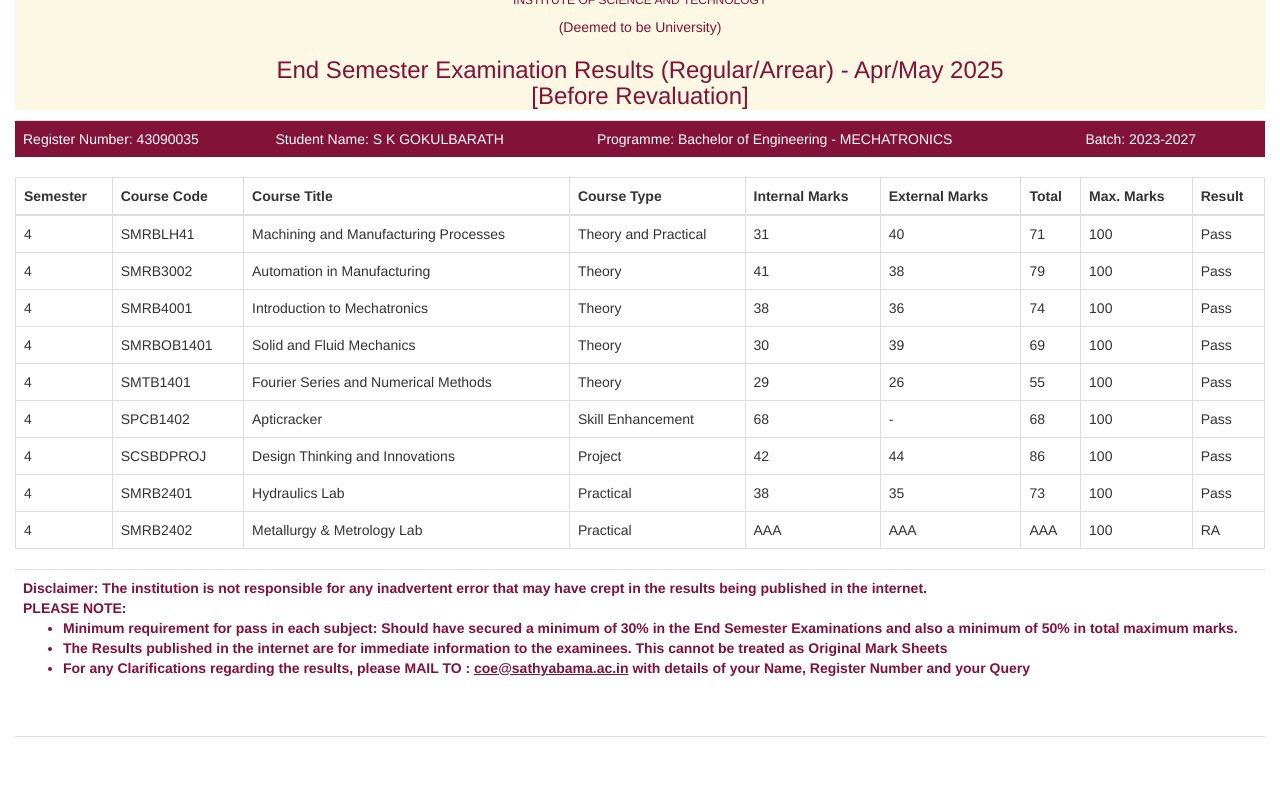
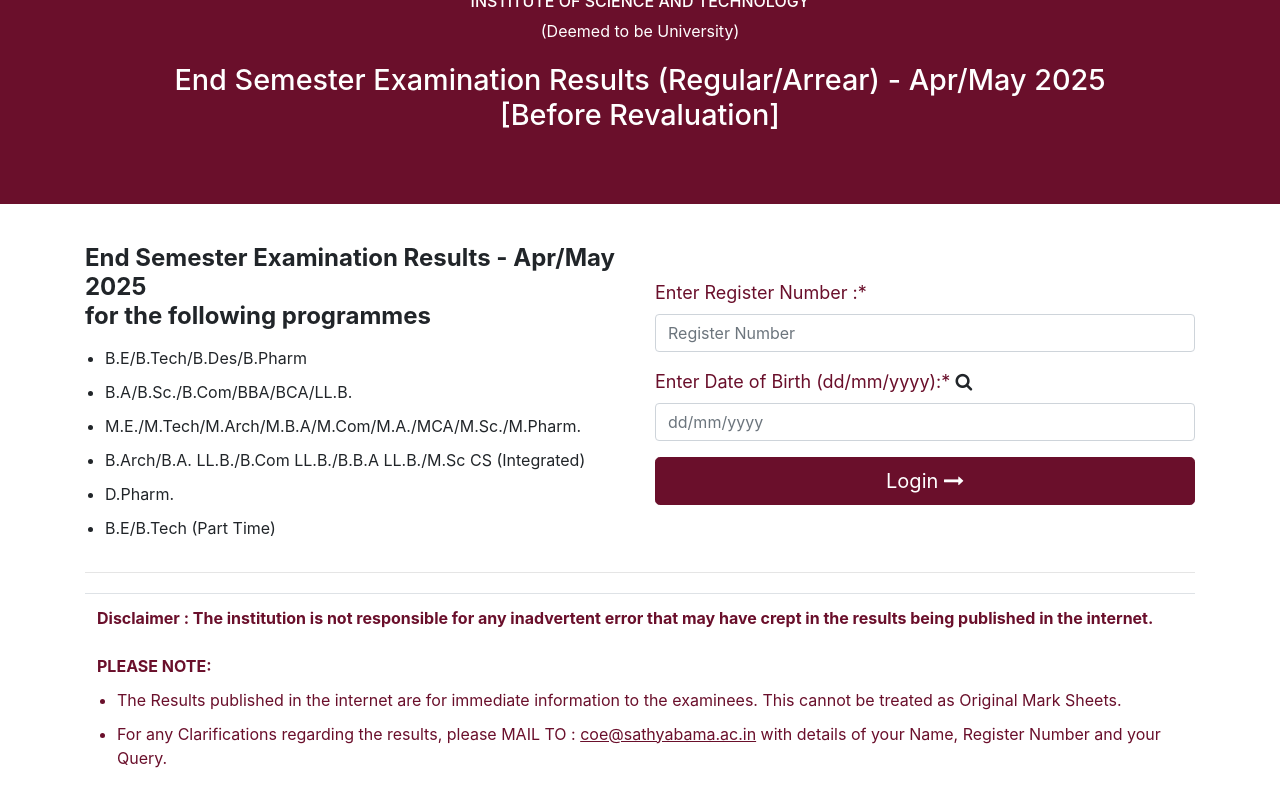
Before and after one commit to notnotdev/sist-r, a plain HTML site: page 43090035.html in a window 1280 px wide. Shown: the part 128-924 px from the top of the page. Before the commit the page ends 901 px from the top, so only its background shows below. Drawn offline with Linux system fonts and the light colour scheme; no server answers.

Commit message:
Update 43090035.html

```diff
--- a/43090035.html
+++ b/43090035.html
@@ -1,229 +1,196 @@
 <!DOCTYPE html>
-<!-- saved from url=(0014)about:internet -->
-<html lang="en"><head><meta http-equiv="Content-Type" content="text/html; charset=UTF-8">
-    <title>SIST-ESE</title>
-
+<html lang="en"><head>
+<meta http-equiv="content-type" content="text/html; charset=UTF-8">
+    <title>END SEMESTER EXAM RESULTS</title>
+    <meta charset="utf-8">
     <meta name="viewport" content="width=device-width, initial-scale=1">
-    <link rel="shortcut icon" type="image/x-icon" href="https://sist.sathyabama.ac.in/sist_ese_may_2025/img/sist.ico">
-    <link rel="stylesheet" href="./SIST-ESE_files/bootstrap.min.css">
-    <script src="./SIST-ESE_files/jquery.min.js"></script>
-    <script src="./SIST-ESE_files/bootstrap.min.js"></script>
-    <link rel="stylesheet" href="./SIST-ESE_files/font-awesome.min.css">
+    <link rel="shortcut icon" type="image/x-icon" href="https://sist.sathyabama.ac.in/sist_ese_dec_2024/img/sist.ico">
+    <link rel="stylesheet" href="END%20SEMESTER%20EXAM%20RESULTS_files/bootstrap.min.css">
+    <script src="END%20SEMESTER%20EXAM%20RESULTS_files/jquery.min.js"></script>
+    <script src="END%20SEMESTER%20EXAM%20RESULTS_files/popper.min.js"></script>
+    <script src="END%20SEMESTER%20EXAM%20RESULTS_files/bootstrap.min.js"></script>
+    <link rel="stylesheet" href="END%20SEMESTER%20EXAM%20RESULTS_files/font-awesome.min.css">
     <style>
-        .fail {
-            background-color: red;
-            color: white;
-        }
-        .absent {
-            background-color: orange;
-            color: white;
-        }
-        .withheld {
-            background-color: #831238;
-            color: white;
-            text-align: center;
-        }
-        .stuinfo {
-            background-color: #831238;
-            color: white;
-        }
-        .spacing {
-            margin-left: 20px;
+        li:not(:last-child) {
+            margin-bottom: 10px;
         }
         #tblNote {
-            color: #0000FF;
+            color: #6a0f2b; /* Adjusted color to match image */
+        }
+        .jumbotron {
+            background-color: #6a0f2b !important; /* Adjusted color to match image */
+        }
+        .btn-custom-login {
+             background-color: #6a0f2b !important;
+             border-color: #6a0f2b !important;
+        }
+        .form-label-custom {
+            color: #6a0f2b !important;
         }
     </style>
+    <script type="text/javascript">
+        // THIS SCRIPT IS PRESERVED FROM YOUR ORIGINAL CODE
+        function isDate(txtDate) {
+            var currVal = txtDate;
+            if(currVal == '')
+                return false;
+            var rxDatePattern = /^(\d{1,2})(\/|-)(\d{1,2})(\/|-)(\d{4})$/;
+            var dtArray = currVal.match(rxDatePattern); // is format OK?
+            if (dtArray == null)
+                return false;
+            dtDay= dtArray[1];
+            dtMonth = dtArray[3];
+            dtYear = dtArray[5];
+            if (dtMonth < 1 || dtMonth > 12)
+                return false;
+            else if (dtDay < 1 || dtDay> 31)
+                return false;
+            else if ((dtMonth==4 || dtMonth==6 || dtMonth==9 || dtMonth==11) && dtDay ==31)
+                return false;
+            else if (dtMonth == 2)
+            {
+                var isleap = (dtYear % 4 == 0 && (dtYear % 100 != 0 || dtYear % 400 == 0));
+                if (dtDay> 29 || (dtDay ==29 && !isleap))
+                    return false;
+            }
+            return true;
+        }
+        $(document).ready(function() {
+            $("#regno").keydown(function (e) {
+                // Allow: backspace, delete, tab, escape, enter and .
+                if ($.inArray(e.keyCode, [46, 8, 9, 27, 13, 110, 190]) !== -1 ||
+                    // Allow: Ctrl+A, Command+A
+                    (e.keyCode === 65 && (e.ctrlKey === true || e.metaKey === true)) ||
+                    // Allow: home, end, left, right, down, up
+                    (e.keyCode >= 35 && e.keyCode <= 40)) {
+                    // let it happen, don't do anything
+                    return;
+                }
+                // Ensure that it is a number and stop the keypress
+                if ((e.shiftKey || (e.keyCode < 48 || e.keyCode > 57)) && (e.keyCode < 96 || e.keyCode > 105)) {
+                    e.preventDefault();
+                }
+            });
+            $('#btnLogin').bind('click', function(e) {
+                e.preventDefault(); // Prevent default form submission
+
+                var txtVal = $('#dob').val();
+                var regVal = $('#regno').val();
+
+                // First validate the format
+                if (!$.isNumeric(regVal)) {
+                    alert('Invalid Register Number');
+                    $('#regno').focus();
+                    return false;
+                }
+
+                if (!isDate(txtVal)) {
+                    alert('Invalid Date of Birth');
+                    $('#dob').focus();
+                    return false;
+                }
+
+                // Fetch and check against data.json
+                fetch('data.json')
+                    .then(response => response.json())
+                    .then(data => {
+                        const student = data.students.find(s =>
+                            s.regNo === regVal && s.dateOfBirth === txtVal
+                        );
+
+                        if (student) {
+                            // If match found, redirect to the specific result page
+                            window.location.href = `${regVal}.html`;
+                        } else {
+                            alert('Invalid Register Number or Date of Birth');
+                        }
+                    })
+                    .catch(error => {
+                        console.error('Error:', error);
+                        alert('An error occurred while verifying your credentials');
+                    });
+
+                return false;
+            });
+        });
+    </script>
 </head>
-<body onload="noBack();" onpageshow="if (event.persisted) noBack();" onunload="">
-<div class="container-fluid" style="margin-top:0px">
-    <div id="nav-placeholder"><style>
-.navbar-default {
-    background-color: #4A235A;
-}
-.navbar-default .navbar-brand {
-	color: gold;
-}
-</style>
-<nav class="navbar navbar-default">
-  <div class="container-fluid">
-    <div class="navbar-header">
-	<a class="navbar-brand"><img id="logo" src="./SIST-ESE_files/sist.jpg" alt="SIST" height="25px" width="25px"></a>
-      <a class="navbar-brand" href="http://www.sathyabama.ac.in/">SATHYABAMA</a>
-    </div>
-    <button class="btn btn-success navbar-btn" id="btnPrint" onclick="window.print()"><i class="fa fa-print" style="font-size:16px;"></i> Print</button>
-    <button class="btn btn-success navbar-btn" id="btnExport" onclick="exportToExcel()"><i class="fa fa-file-text-o" style="font-size:16px;"></i> Export</button>
-    <div class="nav navbar-nav navbar-right">
-    	<button type="submit" class="btn btn-warning navbar-btn" id="btnLogout" onclick="window.location=&#39;logout.php&#39;"><i class="fa fa-sign-out" style="font-size:16px;"></i> Logout  </button>
-    </div>
-  </div>
-</nav>
-<script src="./SIST-ESE_files/noback.js"></script>
-</div>
-
-    <div style="text-align: center;" class="bg-warning" id="header2">
-        <font color="#831238">
-            <h1 style="text-align: center;"><strong>S A T H Y A B A M A</strong></h1>
-            <h6 style="text-align: center;"> INSTITUTE OF SCIENCE AND TECHNOLOGY</h6>
+<body style="margin:0" onload="noBack();" onpageshow="if (event.persisted) noBack();" onunload="">
+<div class="container-fluid" style="padding: 0;">
+    <div class="jumbotron jumbotron-fluid">
+        <font color="#fff">
+            <h1 style="text-align: center; letter-spacing: 5px;"><strong>SATHYABAMA</strong></h1>
+            <h6 style="text-align: center;">INSTITUTE OF SCIENCE AND TECHNOLOGY</h6>
             <p style="text-align: center">(Deemed to be University)</p>
-            <h3 style="text-align: center">End Semester Examination Results (Regular/Arrear) - Apr/May 2025<br>
-            [Before Revaluation] </h3>
+            <h1 style="text-align: center; font-size: 1.8rem; margin-top: 20px;">End Semester Examination Results (Regular/Arrear) - Apr/May 2025<br>
+                [Before Revaluation]
+            </h1>
         </font>
     </div>
-    <div id="tblData" class="table-responsive">
-
-        <table id="tblInfo" class="table">
-            <tbody><tr class="stuinfo">
-                <td>Register Number: 43090035</td>
-                <td>Student Name: S K GOKULBARATH</td>
-                <td>Programme: Bachelor of Engineering - MECHATRONICS</td>
-                <td>Batch: 2023-2027</td>
-                <td></td>
-            </tr>
-        </tbody></table>
-        <table id="tblDisplay" class="table table-bordered">
-            <thead>
-            <tr>
-                <th>Semester</th>
-                <th>Course Code</th>
-                <th>Course Title</th>
-                <th>Course Type</th>
-                <th>Internal Marks</th>
-                <th>External Marks</th>
-                <th>Total</th>
-                <th>Max. Marks</th>
-                <th>Result</th>
-            </tr>
-            </thead>
-            <tbody>
-
-                                                                            <tr><td>4</td>
-                                                <td>SMRBLH41</td>
-                        <td>Machining and Manufacturing Processes</td>
-                        <td>Theory and Practical
-</td>
-                                                    <td>31</td>
-                            <td>40</td>
-                            <td>71</td>
-                            <td>100</td>
-                            <td>Pass</td>
-                                                </tr>
-                                                                            <tr><td>4</td>
-                                                <td>SMRB3002</td>
-                        <td>Automation in Manufacturing</td>
-                        <td>Theory
-</td>
-                                                    <td>41</td>
-                            <td>38</td>
-                            <td>79</td>
-                            <td>100</td>
-                            <td>Pass</td>
-                                                </tr>
-                                                                            <tr><td>4</td>
-                                                <td>SMRB4001</td>
-                        <td>Introduction to Mechatronics</td>
-                        <td>Theory
-</td>
-                                                    <td>38</td>
-                            <td>36</td>
-                            <td>74</td>
-                            <td>100</td>
-                            <td>Pass</td>
-                                                </tr>
-                                                                            <tr><td>4</td>
-                                                <td>SMRBOB1401</td>
-                        <td>Solid and Fluid Mechanics</td>
-                        <td>Theory
-</td>
-                                                    <td>30</td>
-                            <td>39</td>
-                            <td>69</td>
-                            <td>100</td>
-                            <td>Pass</td>
-                                                </tr>
-                                                                            <tr><td>4</td>
-                                                <td>SMTB1401</td>
-                        <td>Fourier Series and Numerical Methods</td>
-                        <td>Theory
-</td>
-                                                    <td>29</td>
-                            <td>26</td>
-                            <td>55</td>
-                            <td>100</td>
-                            <td>Pass</td>
-                                                </tr>
-                                                                            <tr><td>4</td>
-                                                <td>SPCB1402</td>
-                        <td>Apticracker</td>
-                        <td>Skill Enhancement
-</td>
-                                                    <td>68</td>
-                            <td>-</td>
-                            <td>68</td>
-                            <td>100</td>
-                            <td>Pass</td>
-                                                </tr>
-                                                                            <tr><td>4</td>
-                                                <td>SCSBDPROJ</td>
-                        <td>Design Thinking and Innovations</td>
-                        <td>Project
-</td>
-                                                    <td>42</td>
-                            <td>44</td>
-                            <td>86</td>
-                            <td>100</td>
-                            <td>Pass</td>
-                                                </tr>
-                                                                            <tr><td>4</td>
-                                                <td>SMRB2401</td>
-                        <td>Hydraulics Lab</td>
-                        <td>Practical
-</td>
-                                                    <td>38</td>
-                            <td>35</td>
-                            <td>73</td>
-                            <td>100</td>
-                            <td>Pass</td>
-                                                </tr>
-                                                                            <tr><td>4</td>
-                                                <td>SMRB2402</td>
-                        <td>Metallurgy &amp; Metrology Lab</td>
-                        <td>Practical
-</td>
-                                                    <td>AAA</td>
-                            <td>AAA</td>
-                            <td>AAA</td>
-                            <td>100</td>
-                            <td>RA</td>
-                                                </tr>
-                                    </tbody>
-        </table>
-        <table id="tblNote" class="table">
-            <tbody><tr><td><font color="#831238">
-                        <dl><dt>Disclaimer: The institution is not responsible for any inadvertent error that may have crept in the results being published in the internet.</dt>
-                            <dt>PLEASE NOTE: <br>
-                                <ul>
-                                    <li>Minimum requirement for pass in each subject:  Should have secured a minimum of 30% in the End Semester Examinations and also a minimum of 50% in total maximum marks. </li>
-                                    <li>The Results published in the internet are for immediate information to the examinees. This cannot be treated as Original Mark Sheets</li>
-                                    <li>For any Clarifications regarding the results, please MAIL TO : <u>coe@sathyabama.ac.in</u> with details of your Name, Register Number and your Query</li>
+</div>
+<div class="container" style="margin-top: 40px;">
+    <div class="row justify-content-center align-items-center">
+        <!-- Left Column with Programmes List -->
+        <div class="col-md-6">
+            <h4 style="font-weight: bold;">End Semester Examination Results - Apr/May 2025<br>for the following programmes</h4>
+            <ul style="list-style-type: disc; padding-left: 20px; margin-top: 15px;">
+                <li>B.E/B.Tech/B.Des/B.Pharm</li>
+                <li>B.A/B.Sc./B.Com/BBA/BCA/LL.B.</li>
+                <li>M.E./M.Tech/M.Arch/M.B.A/M.Com/M.A./MCA/M.Sc./M.Pharm.</li>
+                <li>B.Arch/B.A. LL.B./B.Com LL.B./B.B.A LL.B./M.Sc CS (Integrated)</li>
+                <li>D.Pharm.</li>
+                <li>B.E/B.Tech (Part Time)</li>
+            </ul>
+        </div>
+        <!-- Right Column with Login Form -->
+        <div class="col-md-6">
+             <form class="form-horizontal" name="loginForm" id="loginForm" method="POST" role="form" autocomplete="off">
+                <div class="form-group">
+                    <label for="regno" style="font-size: 18px;"><font class="form-label-custom">Enter Register Number :* </font></label>
+                    <div>
+                        <input type="text" class="form-control" id="regno" name="regno" placeholder="Register Number" required="">
+                    </div>
+                </div>
+                <div class="form-group">
+                    <label for="dob" style="font-size: 18px;"><font class="form-label-custom">Enter Date of Birth (dd/mm/yyyy):* </font><i class="fa fa-search"></i></label>
+                    <div>
+                        <input type="password" class="form-control" name="dob" id="dob" placeholder="dd/mm/yyyy" required="">
+                    </div>
+                </div>
+                <div class="form-group">
+                    <button type="submit" id="btnLogin" class="btn btn-success btn-lg btn-block btn-custom-login">Login <i class="fa fa-long-arrow-right"></i></button>
+                </div>
+            </form>
+        </div>
+    </div>
+    <hr>
+    <!-- Disclaimer and Notes Section -->
+    <div class="row justify-content-center" style="margin-top: 20px;">
+        <div class="col-md-12">
+            <table id="tblNote" class="table table-borderless">
+                <tbody><tr><td>
+                        <dl><dt>Disclaimer : The institution is not
+    responsible for any inadvertent error that may have crept in the results
+     being published in the internet.</dt><br>
+                            <dt>PLEASE NOTE:
+                                <ul style="font-weight: normal; list-style-type: disc; padding-left: 20px; margin-top: 10px;">
+                                    <li>The Results published in the internet are for immediate information to the examinees. This cannot be treated as Original Mark Sheets.</li>
+                                    <li>For any Clarifications regarding the results, please MAIL TO : <u>coe@sathyabama.ac.in</u> with details of your Name, Register Number and your Query.</li>
                                 </ul>
                             </dt>
                             <br>
+                            <font color="red">
+                                <strong><center>Revaluation portal will be activated shortly.</center></strong>
+                            </font>
 
                         </dl>
-                    </font></td>
-            </tr>
-            <tr>
-                <td></td>
-            </tr>
-        </tbody></table>
+                    </td>
+                </tr>
+            </tbody></table>
+        </div>
     </div>
 </div>
 
-<script src="./SIST-ESE_files/noback.js"></script>
-<script>
-    $(function(){
-        $("#nav-placeholder").load("html/navigation.html");
-    });
-</script>
-<protonpass-root-9740 data-protonpass-role="root" data-protonpass-theme="dark"><template shadowrootmode="closed"></template></protonpass-root-9740></body></html>
+<script src="END%20SEMESTER%20EXAM%20RESULTS_files/noback.js"></script>
+
+</body></html>
```
